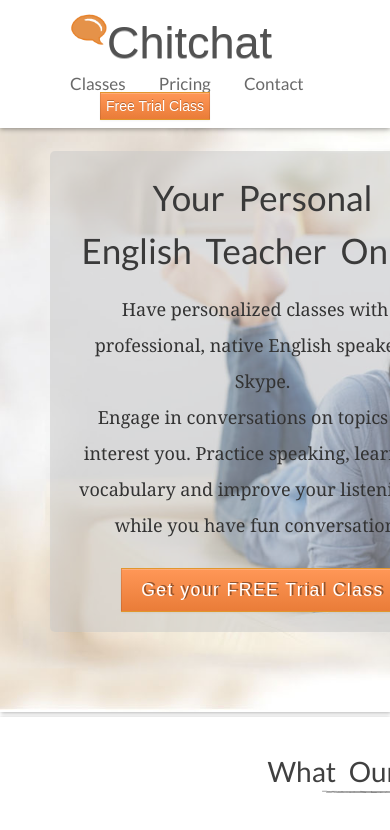
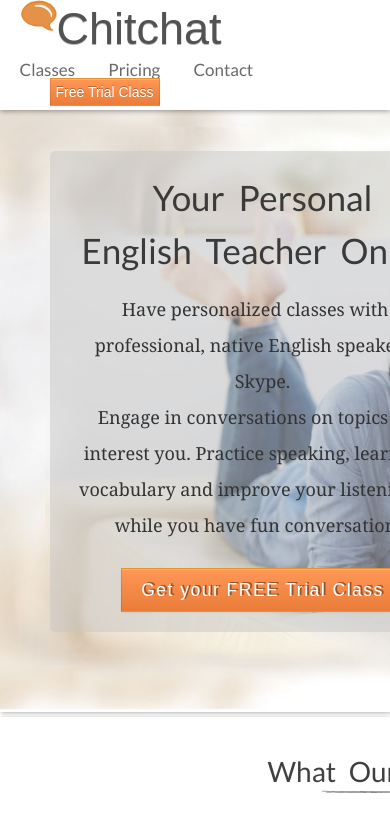
Before and after one commit to moumitasen/chitchat, a website: page public/index.html in a window 390 px wide. Shown: the top 830 px of the page. Drawn offline with nearby package versions, Linux system fonts and the light colour scheme; a script that the page names is missing; a web font is replaced by a local one.

Commit message:
header responsive

```diff
--- a/public/css/chitchat.css
+++ b/public/css/chitchat.css
@@ -12,7 +12,7 @@ body{
 header{
 	overflow: hidden;
 	width: 100%;
-	padding: 20px 70px 8px 70px;
+	padding: 1.5% 5% 1% 5%;
 	position: fixed;
 	top: 0px;
 	left: 0px;
```
